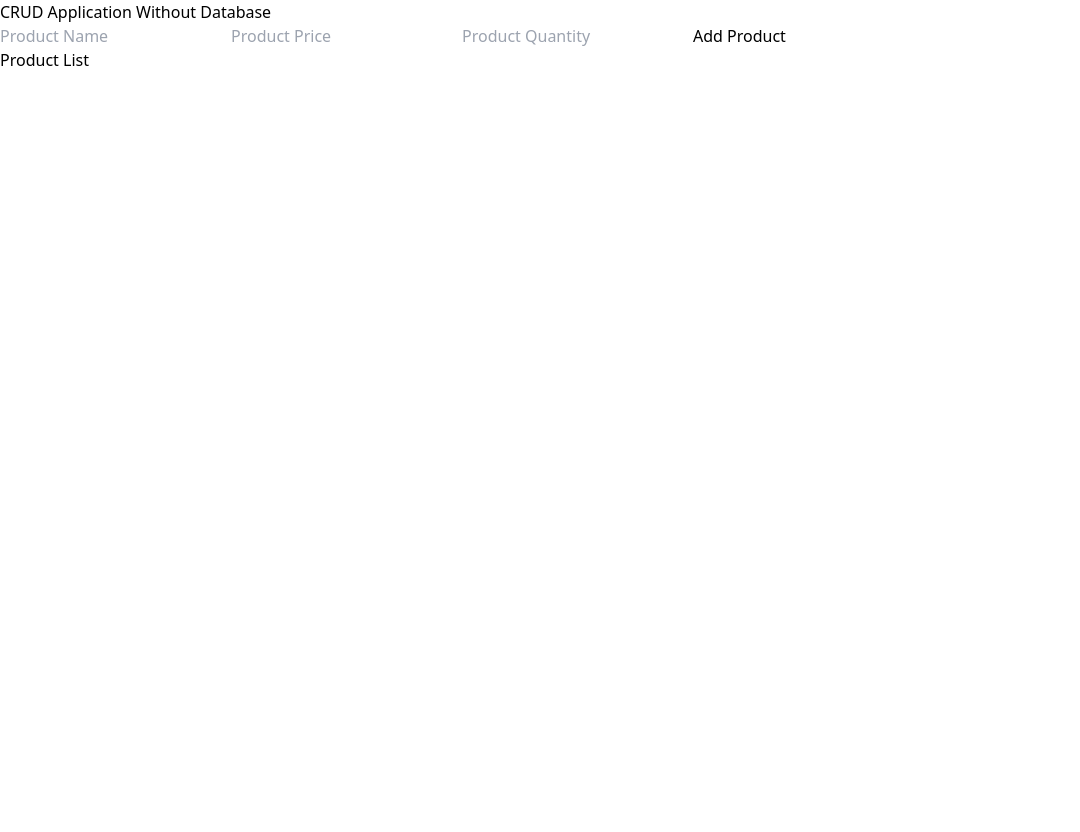
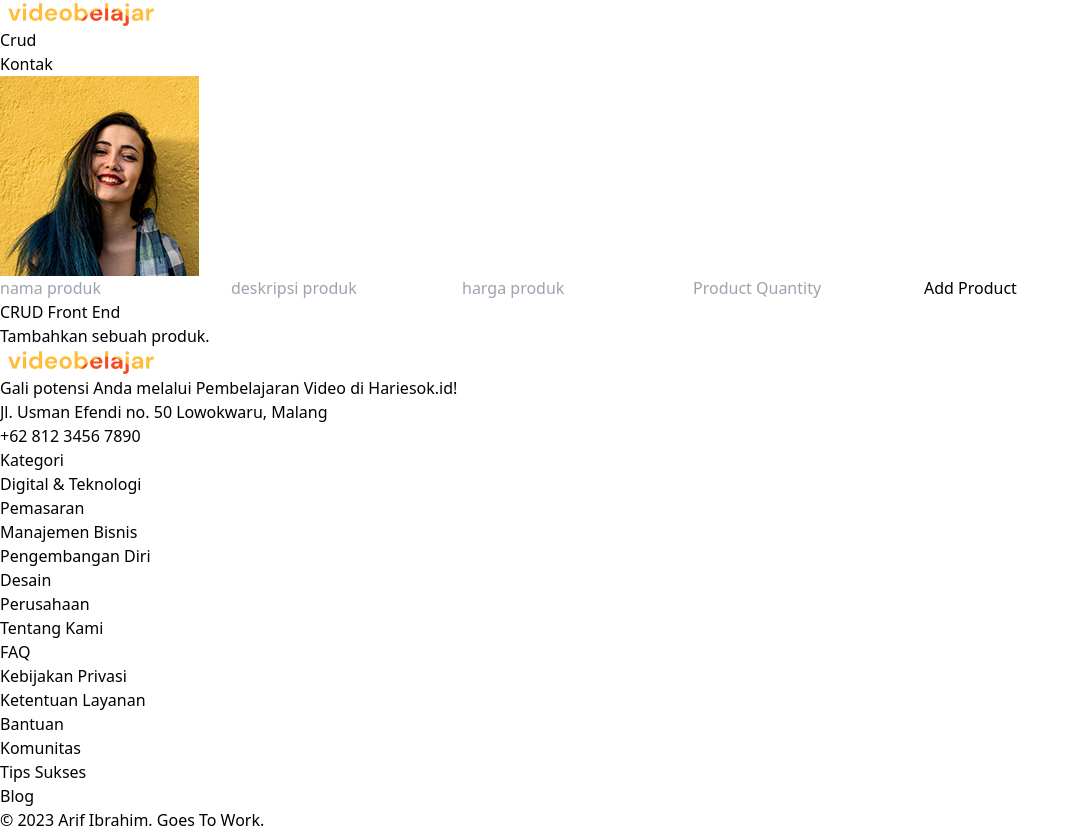
Before and after one commit to arif0410/my-Protofolio, a React (Vite) app: page / in a window 1280 px wide. Shown: the whole page, without its empty margins (0-1080 px from the left). Before the commit the page ends 800 px from the top, so only its background shows below. Built offline with nearby package versions, Linux system fonts and the light colour scheme.

Commit message:
save done Fe2

```diff
--- a/src/Pages/crud.jsx
+++ b/src/Pages/crud.jsx
@@ -1,28 +1,30 @@
 import React, { useState, useEffect } from 'react';
 import ProductForm from '../components/Crud_frontend/ProductForm';
 import ProductList from '../components/Crud_frontend/ProductList';
+import NavLayouts from '../components/Layouts/NavLayouts';
+import FooterLayouts from '../components/Layouts/FooterLayouts';
 
 const App = () => {
   const [products, setProducts] = useState([]);
   const [editIndex, setEditIndex] = useState(null);
 
-  // Load data from localStorage when component mounts
   useEffect(() => {
     const storedProducts = JSON.parse(localStorage.getItem('products'));
     if (storedProducts) setProducts(storedProducts);
   }, []);
 
-  // Save data to localStorage whenever products state changes
+
   useEffect(() => {
     localStorage.setItem('products', JSON.stringify(products));
   }, [products]);
 
   const addProduct = (newProduct) => {
     if (editIndex !== null) {
-      const updatedProducts = [...products];
-      updatedProducts[editIndex] = newProduct;
+      const updatedProducts = products.map((product, index) =>
+        index === editIndex ? newProduct : product
+      );
       setProducts(updatedProducts);
-      setEditIndex(null); // reset edit state
+      setEditIndex(null);
     } else {
       setProducts([...products, newProduct]);
     }
@@ -37,16 +39,52 @@ const App = () => {
     setEditIndex(index);
   };
 
+  const resetEdit = () => setEditIndex(null);
+
   return (
-    <div className="max-w-4xl mx-auto p-6">
-      <h1 className="text-2xl font-bold text-center mb-6">CRUD Application Without Database</h1>
+    <>
+      <NavLayouts>
+        <nav id="menu" className="hidden lg:flex lg:items-center lg:space-x-6 z-50 relative">
+          <ul className="lg:flex lg:space-x-6">
+            <li>
+              <a href="/" className="block text-gray-800 hover:text-cyan-700">
+                Crud
+              </a>
+            </li>
+            <li>
+              <a href="#" className="block text-gray-800 hover:text-cyan-700">
+                Kontak
+              </a>
+            </li>
+            <li>
+              <img className="w-8 h-8" src="/image1.png" alt="Logo" />
+            </li>
+          </ul>
+        </nav>
+      </NavLayouts>
+      <div className="w-full lg:w-1/4 p-4 bg-white shadow-md z-40 h-auto lg:fixed lg:top-16 lg:left-0 lg:h-screen lg:overflow-auto">
         <ProductForm
           onSubmit={addProduct}
           initialData={editIndex !== null ? products[editIndex] : null}
           isEditing={editIndex !== null}
+          resetEdit={resetEdit}
         />
-      <ProductList products={products} onDelete={deleteProduct} onEdit={editProduct} />
       </div>
+      <div className='bg-slate-100 min-h-full'>
+        <div className="min-h-screen p-6 lg:pl-[25%] pt-20 lg:pt-24 flex justify-center">
+          <div className="max-w-6xl mx-auto w-full">
+            <h1 className="text-2xl font-bold text-center mb-6">CRUD Front End</h1>
+            <ProductList
+              products={products}
+              onDelete={deleteProduct}
+              onEdit={editProduct}
+            />
+          </div>
+        </div>
+      </div>
+
+      <FooterLayouts />
+    </>
   );
 };
 
--- /dev/null
+++ b/src/components/Crud_frontend/ProductCard.jsx
@@ -0,0 +1,33 @@
+import React from 'react';
+
+const ProductCard = ({ product, onEdit, onDelete }) => {
+  return (
+    <div className="bg-white shadow-md rounded-md p-4 mb-4">
+      <img
+        src={product.imageUrl || '/B41.jpeg'}
+        alt={product.name}
+        className="w-full h-32 object-cover rounded-md mb-4"
+      />
+      <h3 className="text-lg font-bold">{product.name}</h3>
+      <p className="text-gray-700 mb-2">Deskripsi: {product.desc}</p>
+      <p className="text-gray-700 mb-2">Harga: Rp.{product.price}</p>
+      <p className="text-gray-700 mb-2">Qty: {product.quantity}</p>
+      <div className="flex justify-between mt-4">
+        <button
+          onClick={onEdit}
+          className="bg-blue-500 text-white px-3 py-1 rounded-md"
+        >
+          Edit
+        </button>
+        <button
+          onClick={onDelete}
+          className="bg-red-500 text-white px-3 py-1 rounded-md"
+        >
+          Delete
+        </button>
+      </div>
+    </div>
+  );
+};
+
+export default ProductCard;
--- a/src/components/Crud_frontend/ProductForm.jsx
+++ b/src/components/Crud_frontend/ProductForm.jsx
@@ -3,6 +3,7 @@ import React, { useState, useEffect } from 'react';
 const ProductForm = ({ onSubmit, initialData, isEditing }) => {
   const [product, setProduct] = useState({
     name: '',
+    desc: '',
     price: '',
     quantity: ''
   });
@@ -21,7 +22,7 @@ const ProductForm = ({ onSubmit, initialData, isEditing }) => {
   const handleSubmit = (e) => {
     e.preventDefault();
     onSubmit(product);
-    setProduct({ name: '', price: '', quantity: '' });
+    setProduct({ name: '',desc: '', price: '', quantity: '' });
   };
 
   return (
@@ -29,8 +30,17 @@ const ProductForm = ({ onSubmit, initialData, isEditing }) => {
       <input
         type="text"
         name="name"
-        placeholder="Product Name"
+        placeholder="nama produk"
         value={product.name}
+        onChange={handleChange}
+        className="border border-gray-300 rounded-md p-2"
+        required
+      />
+      <input
+        type="text"
+        name="desc"
+        placeholder="deskripsi produk"
+        value={product.desc}
         onChange={handleChange}
         className="border border-gray-300 rounded-md p-2"
         required
@@ -38,7 +48,7 @@ const ProductForm = ({ onSubmit, initialData, isEditing }) => {
       <input
         type="number"
         name="price"
-        placeholder="Product Price"
+        placeholder="harga produk"
         value={product.price}
         onChange={handleChange}
         className="border border-gray-300 rounded-md p-2"
--- a/src/components/Crud_frontend/ProductList.jsx
+++ b/src/components/Crud_frontend/ProductList.jsx
@@ -1,32 +1,21 @@
 import React from 'react';
+import ProductCard from './ProductCard';
 
 const ProductList = ({ products, onDelete, onEdit }) => {
+  if (products.length === 0) {
+    return <p>Tambahkan sebuah produk.</p>;
+  }
+
   return (
-    <div className="mt-8">
-      <h2 className="text-lg font-semibold">Product List</h2>
-      <ul className="space-y-4">
-        {products.map((product, index) => (
-          <li key={index} className="flex justify-between items-center bg-gray-100 p-4 rounded-md shadow-sm">
-            <span>
-              {product.name} - ${product.price} - Quantity: {product.quantity}
-            </span>
-            <div className="space-x-2">
-              <button
-                onClick={() => onEdit(index)}
-                className="bg-yellow-500 text-white rounded-md px-3 py-1"
-              >
-                Edit
-              </button>
-              <button
-                onClick={() => onDelete(index)}
-                className="bg-red-500 text-white rounded-md px-3 py-1"
-              >
-                Delete
-              </button>
-            </div>
-          </li>
-        ))}
-      </ul>
+    <div className="grid grid-cols-1 sm:grid-cols-2 md:grid-cols-3 lg:grid-cols-4 gap-4">
+      {products.map((product, index) => (
+        <ProductCard
+          key={index}
+          product={product}
+          onEdit={() => onEdit(index)}
+          onDelete={() => onDelete(index)}
+        />
+      ))}
     </div>
   );
 };
--- a/src/components/Layouts/FooterLayouts.jsx
+++ b/src/components/Layouts/FooterLayouts.jsx
@@ -2,7 +2,7 @@ const FooterLayouts = (props) => {
     const { children } = props;
     return (
         <>
-            <footer className="p-5 bg-slate-200 mt-32 text-gray-800 py-6 w-full">
+            <footer className="p-5 bg-slate-200 text-gray-800 py-6 w-full z-50 relative">
                 <div className="container mx-auto flex flex-wrap justify-between">
                 <div className="w-full md:w-1/2 mb-6 md:mb-0">
                     <img src="/image.png" alt="logo" className="h-13 w-32 mb-4" />
--- a/src/components/Layouts/NavLayouts.jsx
+++ b/src/components/Layouts/NavLayouts.jsx
@@ -2,7 +2,7 @@ const NavLayouts = (props) => {
     const { children } = props;
     return (
         <>
-            <header className="w-full border-b px-4 sticky top-0 bg-white shadow-md z-10">
+            <header className="w-full border-b px-4 sticky top-0 bg-white shadow-md z-50">
                 <nav className="mx-auto flex h-[72px] max-w-[1920px] items-center justify-between gap-8">
                     <a
                         href="https://www.figma.com/design/IufFgHHmVZ2380zb1yjjlX/VideoBelajar-1.0-(Copy)?node-id=506-28701&t=bK9UXwfHgxvF7V4M-4"
```
Lines whose indentation alone changed are shown as unchanged.
